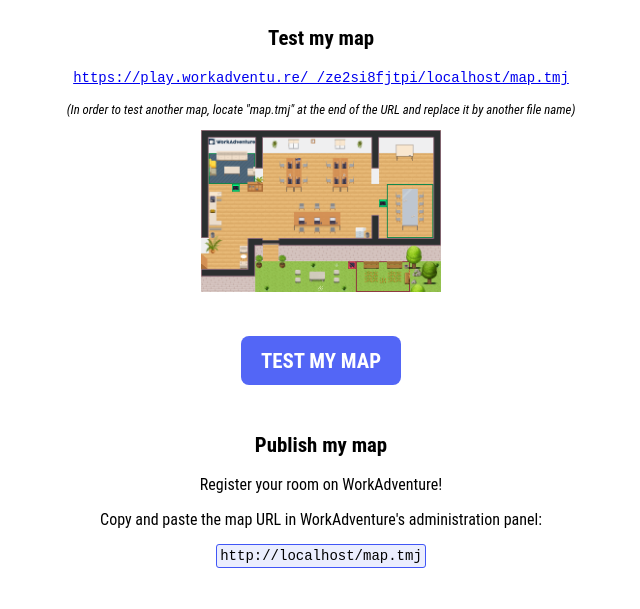
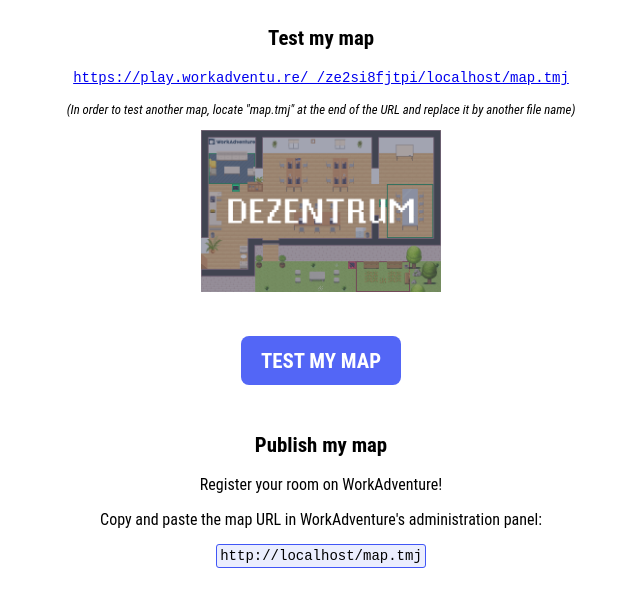
Before and after one commit to dezentrum/nft, a plain HTML site: page index.html in a window 1280 px wide. Shown: the part 117-726 px from the top of the page, without its empty margins (319-959 px from the left). Drawn offline with Linux system fonts and the light colour scheme.

Commit message:
Deploying to gh-pages from master @ fd13ba025571cfe95c16a5e0855fb43d9a5fad0e 🚀

```diff
--- a/index.html
+++ b/index.html
@@ -151,7 +151,7 @@
                 <h2>Test my map</h2>
                 <p><a id="testMapURL" href="#" class="url"></a></p>
                 <p class="tips">(In order to test another map, locate "map.tmj" at the end of the URL and replace it by another file name)</p>
-                <img src="./assets/map-7f74ee09.png" alt="Map thumbnail" class="map">
+                <img src="./assets/map-145a22c8.png" alt="Map thumbnail" class="map">
                 <p><a id="testMapBtnURL" href="#" class="button">Test my map</a></p>
             </section>
 
```
Also changed, not shown: assets/map-145a22c8.png (added), assets/map-7f74ee09.png (deleted), conference-chunk-1-11e41798.png (renamed from conference-chunk-1-3576b8c2.png), map-chunk-1-594e1ea9.png (renamed from map-chunk-1-278d8674.png), map-chunk-2-594e1ea9.png (renamed from map-chunk-2-278d8674.png), map-chunk-3-594e1ea9.png (renamed from map-chunk-3-278d8674.png), map-chunk-4-594e1ea9.png (renamed from map-chunk-4-278d8674.png), map.png, 2 other files.
